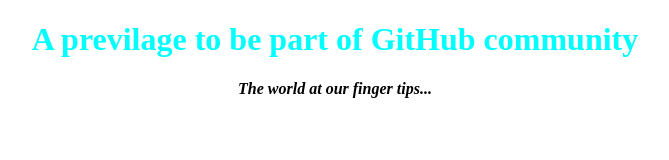
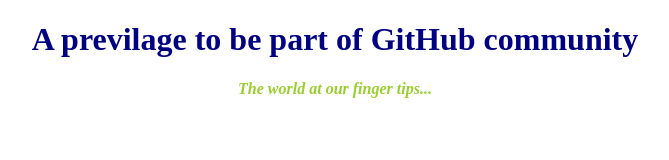
Before and after one commit to ZephOkafor/zeph.github.io, a plain HTML site: page index.html in a window 1280 px wide. Shown: the whole page, without its empty margins (305-974 px from the left). Drawn offline with Linux system fonts and the light colour scheme.

Commit message:
Change Color

```diff
--- a/index.html
+++ b/index.html
@@ -4,12 +4,12 @@
         <title> Personal Page</title>
         <style>
             h1 {
-                color: cyan;
+                color: navy;
                 text-align: center;
                 font-size: bold;
             }
             h4 {
-                color: black;
+                color: yellowgreen;
                 text-align: center;
                 font-style: italic;
             }
```
